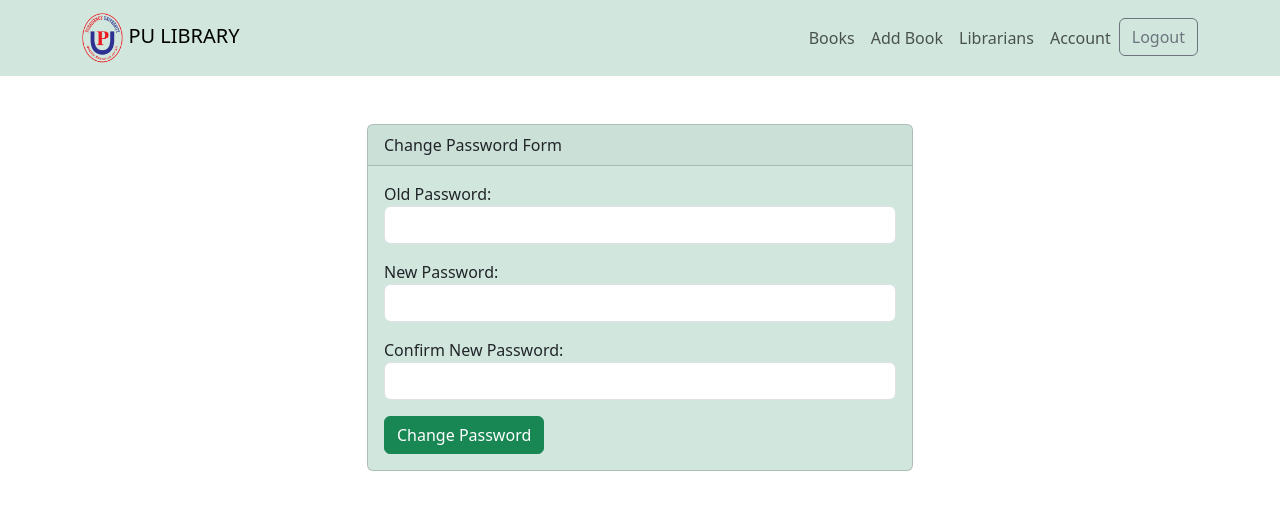
After one commit to shahidafridi-swe/libraryManagement, a Django app: page /librarians/change-password/ in a window 1280 px wide. The commit adds this page. Shown: the top 510 px of the page. Run offline with Django 4.2, Linux system fonts and the light colour scheme; a user stored in the database is signed in.

Commit message:
password change

```diff
--- a/librarians/forms.py
+++ b/librarians/forms.py
@@ -2,6 +2,10 @@ from django import forms
 from django.contrib.auth.forms import UserCreationForm
 from django.contrib.auth.models import User
 from django.core.validators import MinLengthValidator, MaxLengthValidator, RegexValidator
+
+from django import forms
+from django.contrib.auth.forms import PasswordChangeForm
+
 
 class CustomUserCreationForm(UserCreationForm):
     institute_id = forms.CharField(label='Institute ID', validators=[
@@ -22,3 +26,20 @@ class CustomUserCreationForm(UserCreationForm):
 
         for name, field in self.fields.items():
             field.widget.attrs.update({'class': 'form-control'})
+
+
+class ChangePasswordForm(PasswordChangeForm):
+    old_password = forms.CharField(
+        label="Old Password",
+        strip=False,
+        widget=forms.PasswordInput(attrs={'autocomplete': 'current-password', 'class': 'form-control'}),
+    )
+    new_password1 = forms.CharField(
+        label="New Password",
+        widget=forms.PasswordInput(attrs={'autocomplete': 'new-password', 'class': 'form-control'}),
+    )
+    new_password2 = forms.CharField(
+        label="Confirm New Password",
+        strip=False,
+        widget=forms.PasswordInput(attrs={'autocomplete': 'new-password', 'class': 'form-control'}),
+    )
--- a/librarians/templates/librarians/account.html
+++ b/librarians/templates/librarians/account.html
@@ -16,7 +16,7 @@
             </div>
         </div>
         <div class="col-12 col-sm-12 col-md-5">
-
+                    <a class="btn btn-outline-success" href="{% url 'change_password' %} ">Change Your Password</a>
         </div>
     </div>
 </div>
--- /dev/null
+++ b/librarians/templates/librarians/change_password.html
@@ -0,0 +1,21 @@
+{% extends 'main.html' %}
+
+{% block content %}
+<div class="container mt-5">
+    <div class="row justify-content-center">
+      <div class="col-md-6">
+        <div class="card bg-success-subtle">
+          <div class="card-header">Change Password Form</div>
+          <div class="card-body">
+            <form method="post">
+                {% csrf_token %}
+                {{ form.as_p }}
+                <button class="btn btn-success" type="submit">Change Password</button>
+              </form>
+          </div>
+        </div>
+      </div>
+    </div>
+  </div>
+
+{% endblock %}
--- a/librarians/urls.py
+++ b/librarians/urls.py
@@ -7,6 +7,6 @@ urlpatterns = [
     path('register/', views.registerUser, name='register'),
     path('logout/', views.logoutUser, name='logout'),
     path('account/', views.account, name='account'),
-
+    path('change-password/', views.change_password, name='change_password'),
 
 ]
--- a/librarians/views.py
+++ b/librarians/views.py
@@ -5,7 +5,8 @@ from django.contrib.auth.models import User
 from django.contrib.auth.decorators import login_required
 from django.contrib import messages
 from .models import Librarian
-from .forms import CustomUserCreationForm
+from .forms import CustomUserCreationForm,ChangePasswordForm
+
 
 def librarians(request):
     librarians = Librarian.objects.all()
@@ -75,3 +76,17 @@ def account(request):
         'librarian':librarian
     }
     return render(request, 'librarians/account.html', context)
+
+
+@login_required(login_url='login')
+def change_password(request):
+    if request.method == 'POST':
+        form = ChangePasswordForm(request.user, request.POST)
+        if form.is_valid():
+            form.save()
+            messages.success(request, 'Your password has changed successfully !')
+            return redirect('account')
+    else:
+        form = ChangePasswordForm(request.user)
+
+    return render(request, 'librarians/change_password.html', {'form': form})
```
Also changed, not shown: db.sqlite3.
